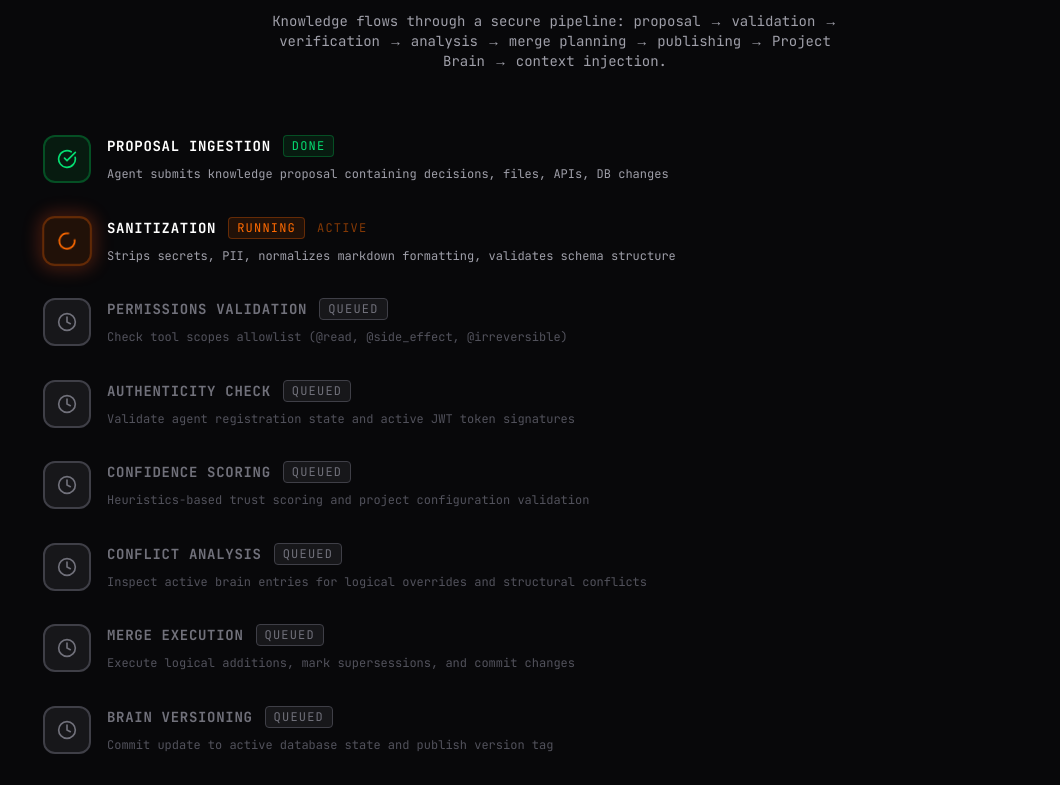
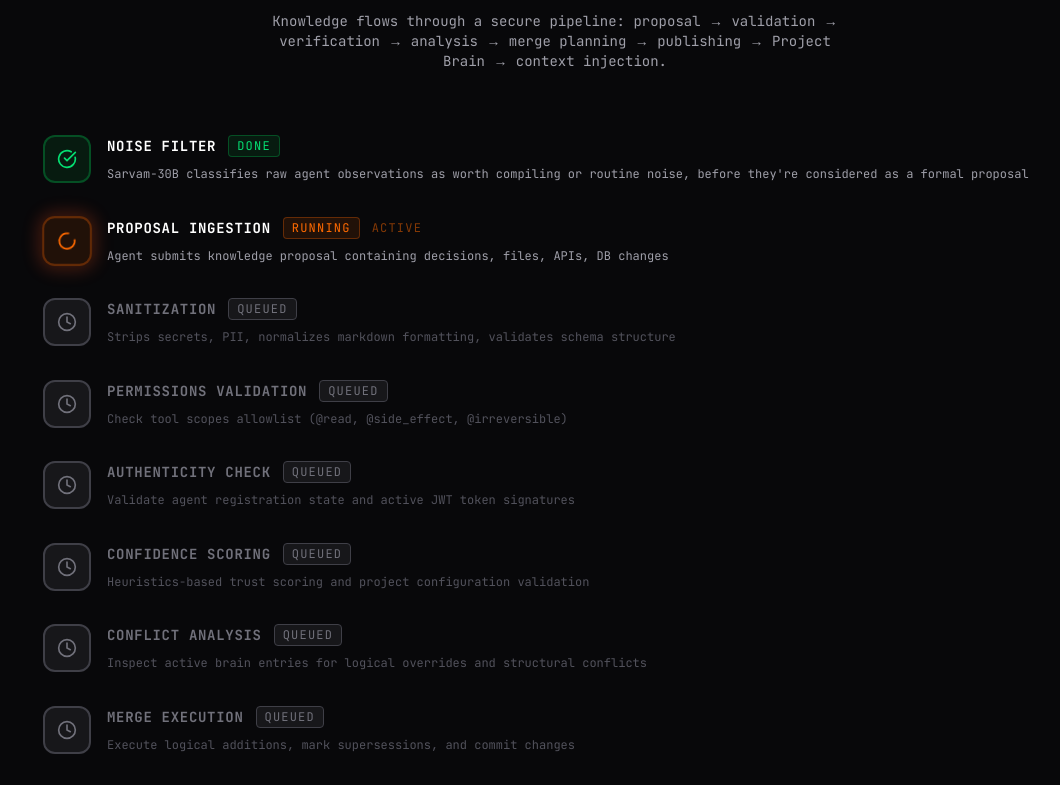
Before and after one commit to jayasukuv11-beep/agenthelm, a Next.js app: page / in a window 1280 px wide. Shown: the part 2820-3605 px from the top of the page, without its empty margins (85-1145 px from the left). Built offline with nearby package versions, Linux system fonts and the light colour scheme.

Commit message:
Add Sarvam AI Noise Filter step to Brain Pipeline visualization

```diff
--- a/components/landing/BrainPipelineAnimation.tsx
+++ b/components/landing/BrainPipelineAnimation.tsx
@@ -12,10 +12,18 @@ import {
   CheckCircle,
   Clock,
   XCircle,
-  Loader2
+  Loader2,
+  Filter
 } from "lucide-react"
 
 const stages = [
+  {
+    id: "noise-filter",
+    name: "Noise Filter",
+    icon: Filter,
+    desc: "Sarvam-30B classifies raw agent observations as worth compiling or routine noise, before they're considered as a formal proposal",
+    status: "completed" as const,
+  },
   {
     id: "proposal",
     name: "Proposal Ingestion",
```
